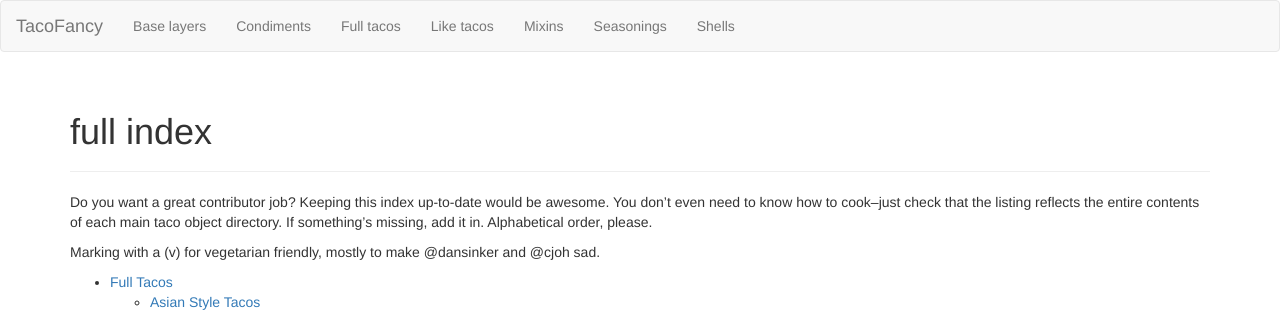
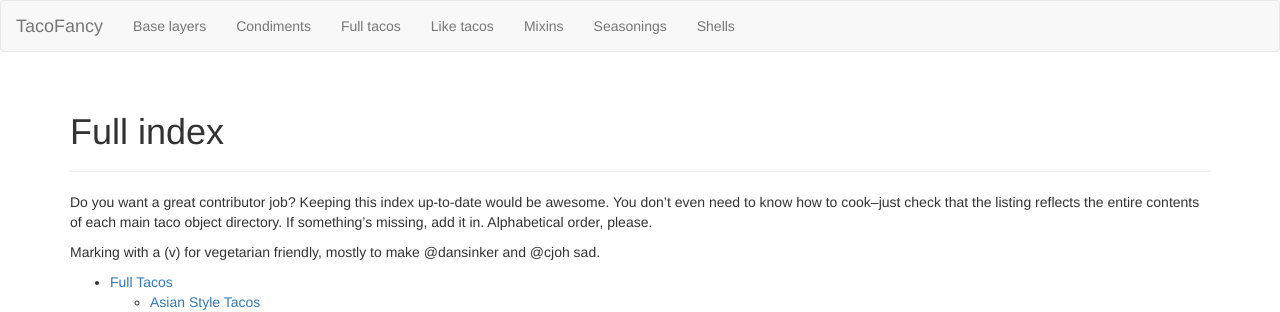
Before and after one commit to dansinker/tacofancy, a Jekyll site: the page built from index.md, in a window 1280 px wide. Shown: the top 312 px of the page. Built offline with Jekyll 4.4.1, drawn with Linux system fonts in a browser that asks for light colours; nearby versions of some CDN libraries; library files that are not in the unit come from our copies; Markdown is read by kramdown in place of the engine named in the settings.

Commit message:
Capitalization.

```diff
--- a/index.md
+++ b/index.md
@@ -1,6 +1,6 @@
 ---
 layout: default
-title: full index
+title: Full index
 ---
 
 Do you want a great contributor job? Keeping this index up-to-date would be awesome. You don't even need to know how to cook--just check that the listing reflects the entire contents of each main taco object directory. If something's missing, add it in. Alphabetical order, please.
```
